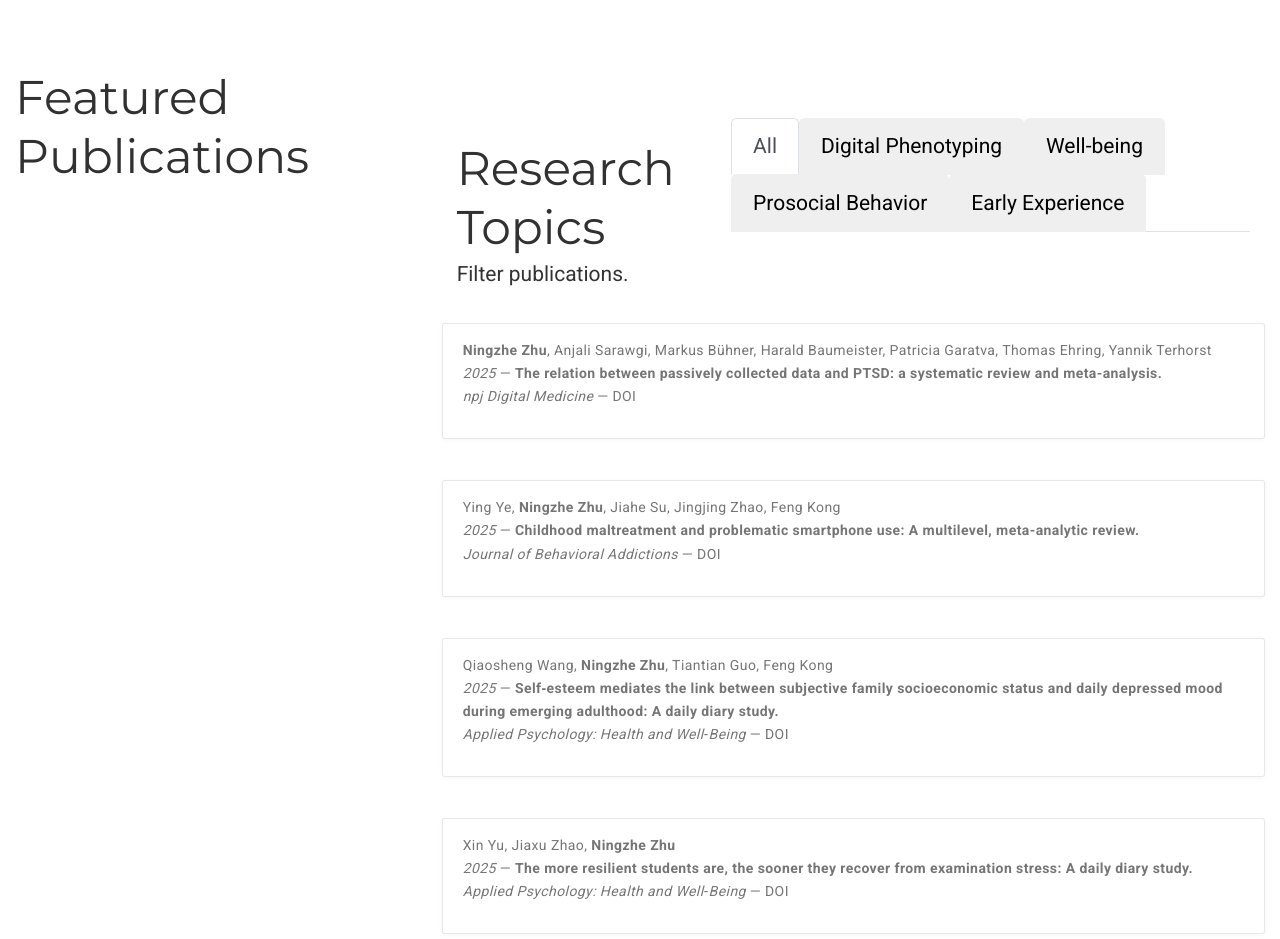
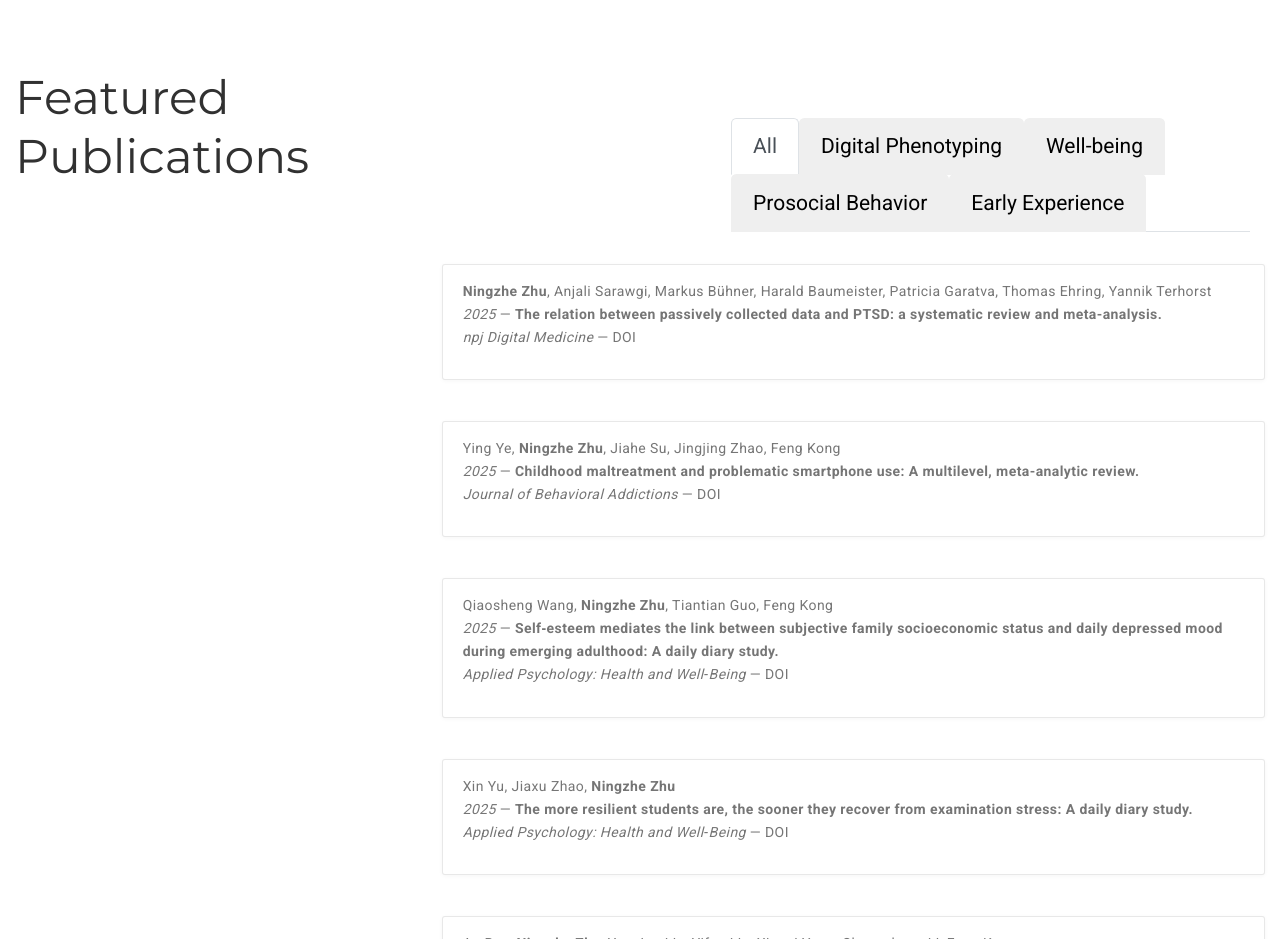
Before and after one commit to Jude-a11y/Jude-a11y.github.io, a plain HTML site: page index.html in a window 1280 px wide. Shown: the part 1500-2439 px from the top of the page. Drawn offline with Linux system fonts and the light colour scheme; some icons are missing.

Commit message:
Update index.html

```diff
--- a/index.html
+++ b/index.html
@@ -12,8 +12,6 @@
     <!-- Header and Tabs -->
     <div class="row mb-4">
       <div class="col-12 col-lg-4 d-flex flex-column align-items-center align-items-lg-start">
-        <h1 class="mb-0">Research Topics</h1>
-        <p>Filter publications.</p>
       </div>
       <div class="col-12 col-lg-8">
         <ul class="nav nav-tabs" id="moduleTabs" role="tablist">
```
